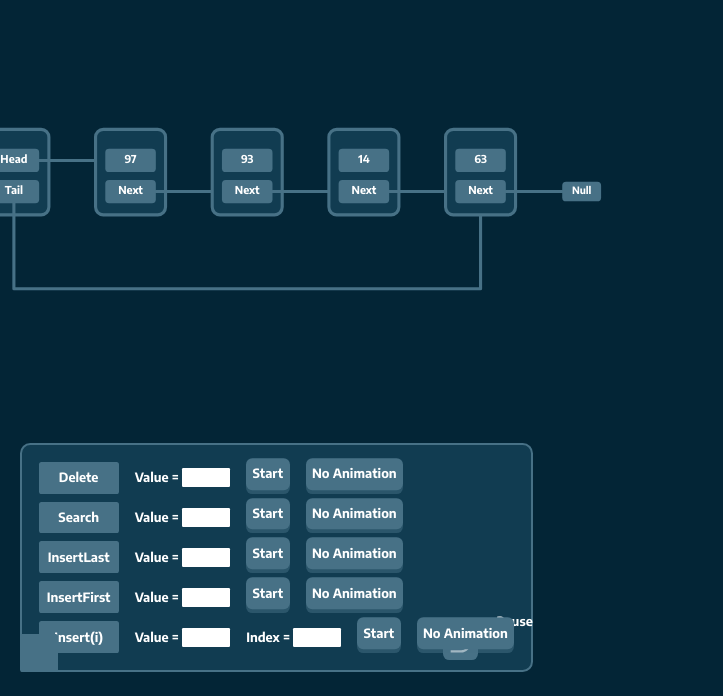
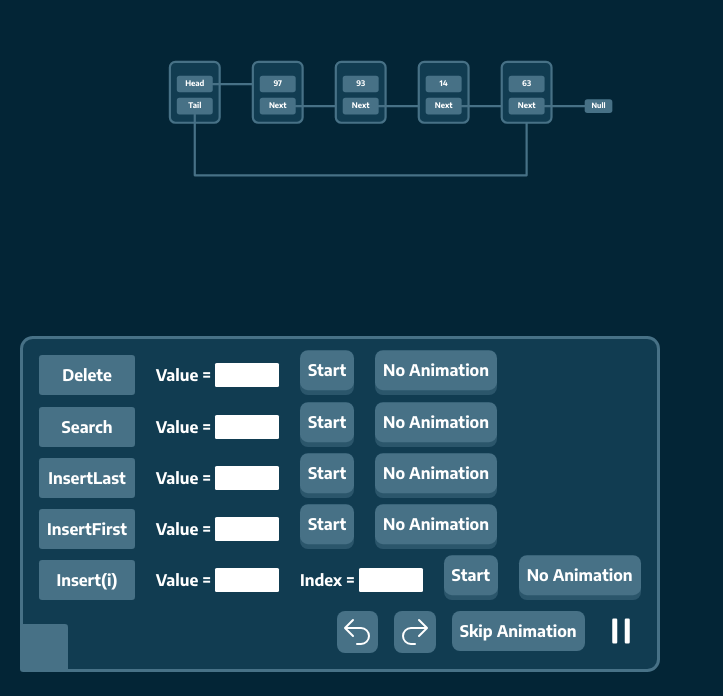
Before and after one commit to datnguy02/DSA-ANIMATION, a React (Vite) app: page /data-structure/singlylinkedlist in a window 1280 px wide. Shown: the part 104-800 px from the top of the page, without its empty margins (0-723 px from the left). Built offline with nearby package versions, Linux system fonts and the light colour scheme.

Commit message:
develop style for skip button, pause button, revert button, and forward button

```diff
--- a/src/Features/Control/Button/ControlButton.jsx
+++ b/src/Features/Control/Button/ControlButton.jsx
@@ -6,7 +6,7 @@ const ControlButton = ({name, style, onStart, inputNameList, inputValList, metho
 
     return (
         <div className="relative">
-            <button className="font-bold p-[0.5em] rounded-[0.5em] text-center relative z-20"
+            <button className="font-bold p-[0.5em] rounded-[0.5em] text-center relative z-20 whitespace-nowrap"
                     style={
                         {
                             backgroundColor: style["START_BUTTON_BG"],
--- /dev/null
+++ b/src/Features/Control/Button/SkipButton.jsx
@@ -0,0 +1,32 @@
+import { useContext } from "react";
+import { AnimatingContext } from "../../../context/animeContext/animatingContext";
+
+const SkipButton = ({style, tl}) => {
+    const isAnimating = useContext(AnimatingContext);
+
+    return (
+        <div className="relative">
+            <button className="font-bold p-[0.5em] rounded-[0.5em] text-center relative z-20 self-end"
+                    style={
+                        {
+                            backgroundColor: style["START_BUTTON_BG"],
+
+                        }
+                    }
+                    onClick={() => tl.progress(1)}
+                    disabled={!isAnimating}
+            >
+                Skip Animation
+            </button>
+            {/* <div className="w-full h-full absolute rounded-[0.5em] top-0 z-10 opacity-[0.5]"
+                style={
+                    {
+                        backgroundColor: style["START_BUTTON_BG"]
+                    }
+                }
+            ></div> */}
+        </div>
+    );
+};
+
+export default SkipButton
--- /dev/null
+++ b/src/Features/Control/Button/StateButton.jsx
@@ -0,0 +1,34 @@
+const StateButton = ({handleClick, style, isBack}) => {
+    return (
+            <div className="relative"
+                onClick={() => {
+                    let state = {
+                        operationName: isBack ? "revert" : "foward",
+                    }
+                    handleClick(state)
+                }}
+            >
+                <div className="rounded-[0.5em] relative p-[0.3em]"
+                     style={
+                        {
+                            backgroundColor: style["START_BUTTON_BG"],
+                        }
+                     }
+                >
+                    {isBack ?
+                        (<svg xmlns="http://www.w3.org/2000/svg" viewBox="0 0 24 24" fill="white" className="w-[2em]">
+                            <path fillRule="evenodd" d="M9.53 2.47a.75.75 0 0 1 0 1.06L4.81 8.25H15a6.75 6.75 0 0 1 0 13.5h-3a.75.75 0 0 1 0-1.5h3a5.25 5.25 0 1 0 0-10.5H4.81l4.72 4.72a.75.75 0 1 1-1.06 1.06l-6-6a.75.75 0 0 1 0-1.06l6-6a.75.75 0 0 1 1.06 0Z" clipRule="evenodd" />
+                        </svg>)
+                        :
+                        (
+                            <svg xmlns="http://www.w3.org/2000/svg" viewBox="0 0 24 24" fill="white" className="w-[2em]">
+                                <path fillRule="evenodd" d="M14.47 2.47a.75.75 0 0 1 1.06 0l6 6a.75.75 0 0 1 0 1.06l-6 6a.75.75 0 1 1-1.06-1.06l4.72-4.72H9a5.25 5.25 0 1 0 0 10.5h3a.75.75 0 0 1 0 1.5H9a6.75 6.75 0 0 1 0-13.5h10.19l-4.72-4.72a.75.75 0 0 1 0-1.06Z" clipRule="evenodd" />
+                            </svg>
+                        )
+                    }
+                </div>
+            </div>
+    );
+};
+
+export default StateButton
--- a/src/Features/Control/Button/TimeButton.jsx
+++ b/src/Features/Control/Button/TimeButton.jsx
@@ -1,28 +1,32 @@
-const TimeButton = ({isBack, handleClick, style}) => {
+import { useState } from "react";
+
+const TimeButton = ({tl, style}) => {
+    const [isPlaying, setIsPlaying] = useState(true);
+
     return (
-            <div className="relative"
-                onClick={() => {
-                    let state = {
-                        operationName: isBack ? "revert" : "foward",
-                    }
-                    handleClick(state)
-                }}
-            >
-                <div className="m-3 rounded-[0.5em] relative p-[0.3em]"
-                     style={
-                        {
-                            backgroundColor: style["START_BUTTON_BG"],
-                        }
-                     }
-                >
-                    <svg xmlns="http://www.w3.org/2000/svg" viewBox="0 0 24 24" fill="white" className="w-7 h-7">
-                        <path d="M5.82843 6.99955L8.36396 9.53509L6.94975 10.9493L2 5.99955L6.94975 1.0498L8.36396 2.46402L5.82843 4.99955H13C17.4183 4.99955 21 8.58127 21 12.9996C21 17.4178 17.4183 20.9996 13 20.9996H4V18.9996H13C16.3137 18.9996 19 16.3133 19 12.9996C19 9.68584 16.3137 6.99955 13 6.99955H5.82843Z">
-                        </path>
-                    </svg>
-                </div>
+        <div
+            onClick={() => {
+                if (isPlaying)
+                    tl.pause();
+                else
+                    tl.play();
+                setIsPlaying(!isPlaying);
+            }
 
-            </div>
+            }
+        >
+            {isPlaying ? (
+                <svg xmlns="http://www.w3.org/2000/svg" viewBox="0 0 24 24" fill="white" className="w-[2.5em]">
+                    <path fillRule="evenodd" d="M6.75 5.25a.75.75 0 0 1 .75-.75H9a.75.75 0 0 1 .75.75v13.5a.75.75 0 0 1-.75.75H7.5a.75.75 0 0 1-.75-.75V5.25Zm7.5 0A.75.75 0 0 1 15 4.5h1.5a.75.75 0 0 1 .75.75v13.5a.75.75 0 0 1-.75.75H15a.75.75 0 0 1-.75-.75V5.25Z" clipRule="evenodd" />
+                </svg>
+            ) : (
+                <svg xmlns="http://www.w3.org/2000/svg" viewBox="0 0 24 24" fill="white" className="w-[2.5em]">
+                    <path fillRule="evenodd" d="M4.5 5.653c0-1.427 1.529-2.33 2.779-1.643l11.54 6.347c1.295.712 1.295 2.573 0 3.286L7.28 19.99c-1.25.687-2.779-.217-2.779-1.643V5.653Z" clipRule="evenodd" />
+                </svg>
+            )}
+        </div>
     );
+
 };
 
 export default TimeButton
--- a/src/Features/Control/Input/UserInput.jsx
+++ b/src/Features/Control/Input/UserInput.jsx
@@ -1,9 +1,9 @@
 const UserInput = ({input_title, val_index, inputVal, handleChange}) => {
     return (
-        <label className="font-bold">
+        <label className="font-bold whitespace-nowrap">
             {input_title}
             <input
-                    className="bg-white text-black rounded-[0.1em] max-w-12"
+                    className="bg-white text-black rounded-[0.1em] max-w-[4em]"
                     value={inputVal}
                     onChange={e => handleChange(e.target.value, val_index)}
                     type="number"
--- a/src/Features/Control/Operation/Method.jsx
+++ b/src/Features/Control/Operation/Method.jsx
@@ -13,8 +13,8 @@ const Method = ({name, inputList, methodStyle, handleStart}) => {
         }));
     }
     return (
-        <div className="flex gap-[1rem] items-center">
-            <button className="font-bold p-[0.5em] rounded-[0.2em] text-center min-w-20"
+        <div className="flex gap-[1.3em] items-center">
+            <button className="font-bold p-[0.5em] rounded-[0.2em] text-center min-w-[6em]"
                     style={
                         {
                             backgroundColor: methodStyle["METHOD_BUTTON_BG"]
--- a/src/Features/Control/Operation/OperationBar.jsx
+++ b/src/Features/Control/Operation/OperationBar.jsx
@@ -3,7 +3,10 @@ import { useGSAP } from "@gsap/react";
 import { useRef } from "react";
 import Method from "./Method";
 import operation_bar from "../../../assets/MethodList/operationList";
+import IconButton from "../Button/StateButton";
+import SkipButton from "../Button/SkipButton";
 import TimeButton from "../Button/TimeButton";
+import StateButton from "../Button/StateButton";
 
 
 const OperationBar = ({name, onStart, timeLine}) => {
@@ -33,15 +36,15 @@ const OperationBar = ({name, onStart, timeLine}) => {
     });
 
     return (
-        <div className="fixed left-5 bottom-6 lg:text-[0.8rem] sm:text-[0.6rem] text-[0.5rem]" ref={container}>
+        <div className="fixed left-5 bottom-6 lg:text-[0.8rem] sm:text-[0.3rem] text-[0.3rem] xl:text-[1rem]" ref={container}>
             <div
                 className="
                             flex
                             flex-col
-                            gap-[0.5rem]
-                            p-[1.3em]
-
+                            gap-[0.7rem]
+                            p-[1em]
                             rounded-[0.8em]
+                            content-center
                             "
                 style={
                     {
@@ -61,17 +64,24 @@ const OperationBar = ({name, onStart, timeLine}) => {
                                                 />
                                                 ))
                 }
-                <div className="absolute right-0 bottom-0 flex gap-1.5">
-                    <TimeButton
-                        style={style}
+                <div className="flex self-end gap-[1em] align-center">
+                     <StateButton
                         handleClick={onStart}
                         isBack={true}
+                        style={style}
                     />
-                    <div className="text-white font-bold"
-                         onClick={() => timeLine.timeScale(3)}
-                    >
-                        Pause
-                    </div>
+                    <StateButton
+                        handleClick={onStart}
+                        isBack={false}
+                        style={style}
+                    />
+                    <SkipButton
+                        style={style}
+                        tl={timeLine}
+                    />
+                    <TimeButton
+                        tl={timeLine}
+                    />
                 </div>
             </div>
             <div
--- a/src/Features/DataStructuresApp/SinglyLinkedList/SinglyLinkedList.jsx
+++ b/src/Features/DataStructuresApp/SinglyLinkedList/SinglyLinkedList.jsx
@@ -122,6 +122,7 @@ const SinglyLinkedList = ({operation}) => {
             viewBox="800 -300 1800 1800"
             width={1800}
             height={700}
+            className="size-fit"
             preserveAspectRatio="xMidYMid meet"
 
         >
```
Also changed, not shown: src/assets/icon/OperationBar/arrow-go-back-line.svg (added).
